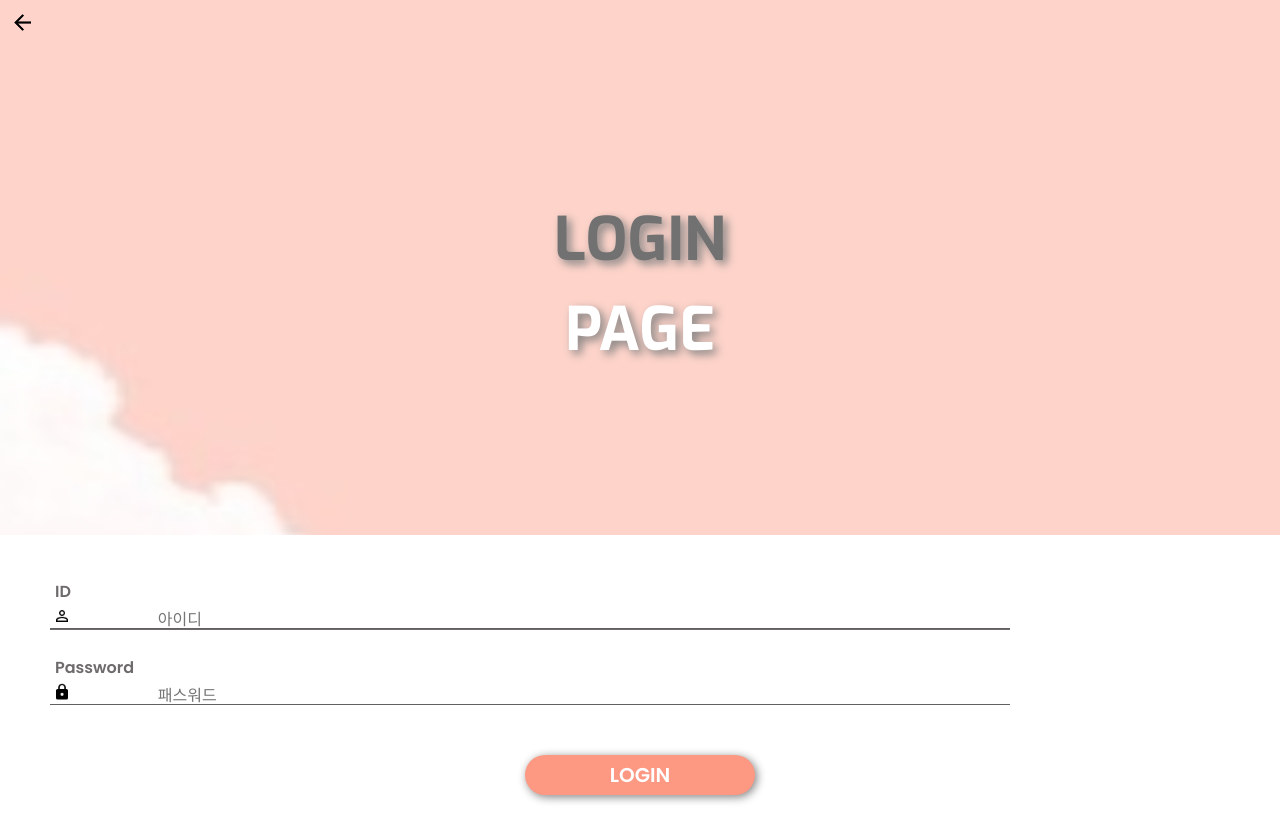
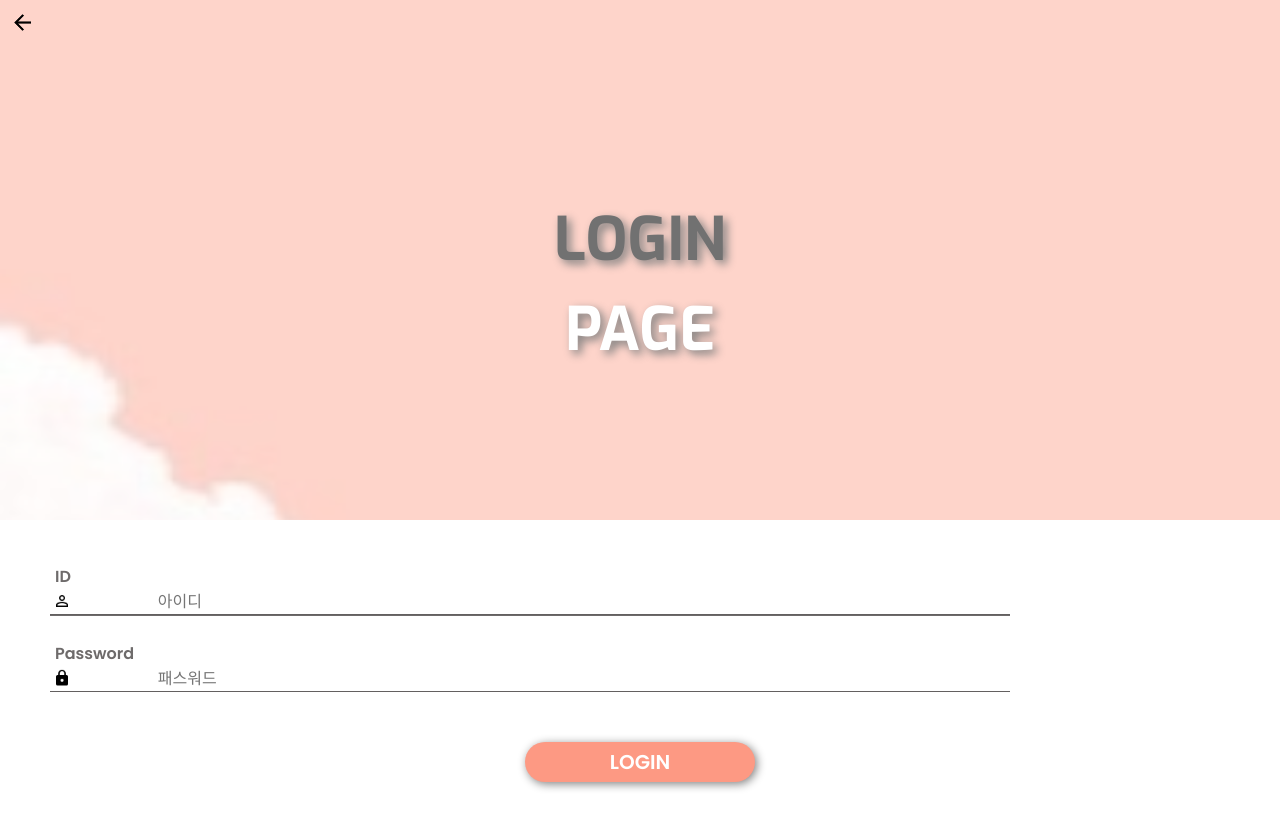
Before and after one commit to YeJi222/SpringBoot-TeamCCService, a React (Create React App) app in the folder frontend/: page /login in a window 1280 px wide. Built offline with nearby package versions, Linux system fonts and the light colour scheme.

Commit message:
feat: fix login page layout error

```diff
--- a/frontend/public/assets/css/adminCSS/login.css
+++ b/frontend/public/assets/css/adminCSS/login.css
@@ -3,6 +3,9 @@
     padding-top: 35px;
     background-color: white;
     height: 35vh;
+    width: 100%;
+    position: fixed;
+    bottom: 0;
 }
 
 .backArrow{
@@ -34,8 +37,8 @@
     border: none;
     background-color: transparent;
     /* border-bottom: 1.5px solid #6e6b6b; */
-    /* padding-bottom: 3px; */
-    margin-top: 8px;
+    padding-bottom: 5px;
+    margin-top: 5px;
     margin-left: -8px;
 }
 
--- a/frontend/src/components/admin/component/TextInputBox.jsx
+++ b/frontend/src/components/admin/component/TextInputBox.jsx
@@ -39,7 +39,7 @@ function TextInputBox(props){
                     </div>
 
                     <input id={inputboxName + "_id"}
-                        class="inputBox"
+                        className="inputBox"
                         name="id"
                         required type={inputType}
                         placeholder={placeholderText}
```
